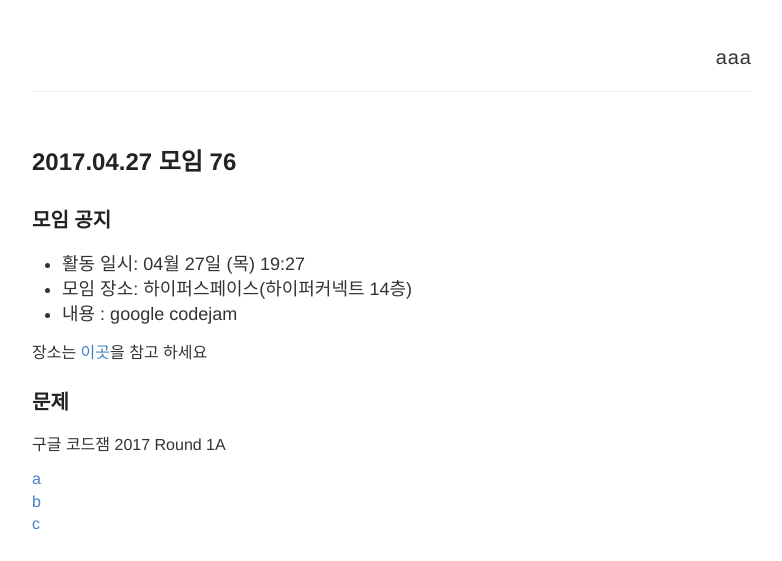
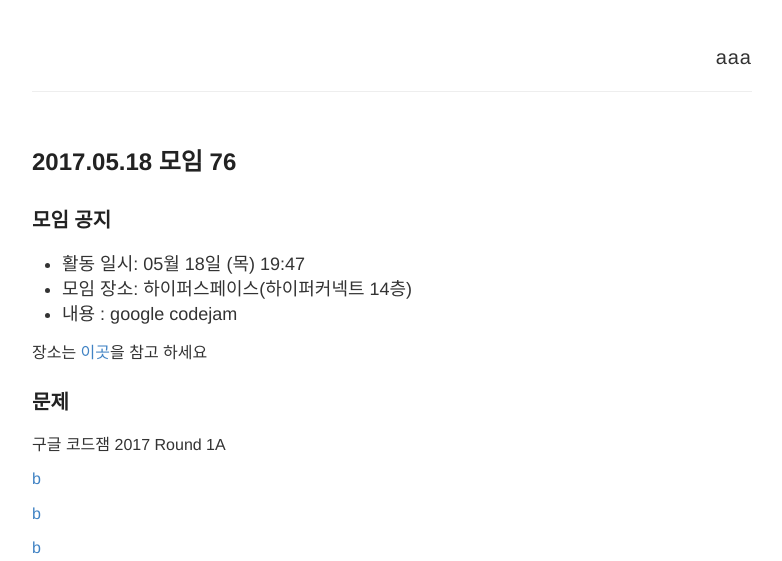
Before and after one commit to seirion/aaa, a Jekyll site: the page built from _posts/2017-04-27-meeting-076.md, in a window 1280 px wide. Shown: the top 561 px of the page, without its empty margins (248-1030 px from the left). Built offline with Jekyll 4.4.1, drawn with Linux system fonts in a browser that asks for light colours; comment, search, counter and statistics services are not loaded.

Commit message:
Update 2017-04-27-meeting-076.md

```diff
--- a/_posts/2017-04-27-meeting-076.md
+++ b/_posts/2017-04-27-meeting-076.md
@@ -1,13 +1,13 @@
 ---
 layout: post
-title:  "2017.04.27 모임 76"
+title:  "2017.05.18 모임 76"
 comments: true
 date:   2017-04-16 00:00:00
 ---
 
 ### 모임 공지
 
-- 활동 일시: 04월 27일 (목) 19:27
+- 활동 일시: 05월 18일 (목) 19:47
 - 모임 장소: 하이퍼스페이스(하이퍼커넥트 14층)
 - 내용 : google codejam
 
@@ -17,9 +17,11 @@ date:   2017-04-16 00:00:00
 
 구글 코드잼 2017 Round 1A
 
-[a](https://code.google.com/codejam/contest/5304486/dashboard#s=p0)<br>
 [b](https://code.google.com/codejam/contest/5304486/dashboard#s=p1)<br>
-[c](https://code.google.com/codejam/contest/5304486/dashboard#s=p2)<br>
+
+[b](https://code.google.com/codejam/contest/8294486/dashboard#s=p1)<br>
+
+[b](https://code.google.com/codejam/contest/3274486/dashboard#s=p1)<br>
 
 ## 사진
 ![사진](https://aaa.bbb.ccc)
```
